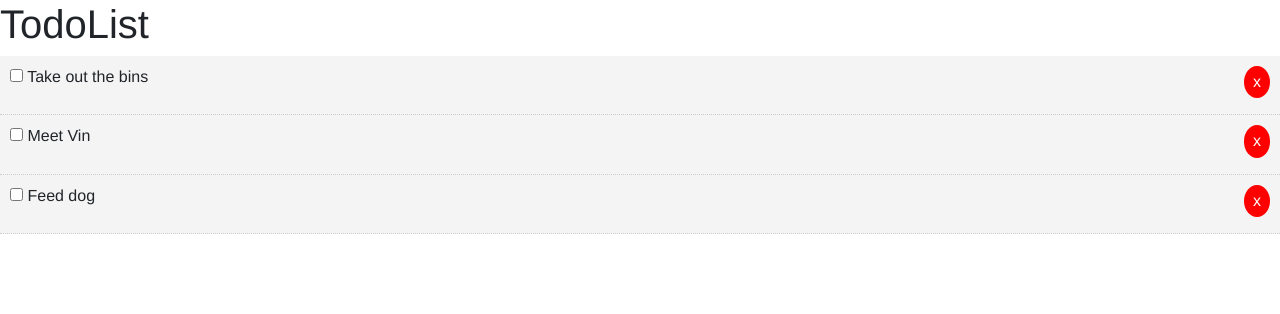
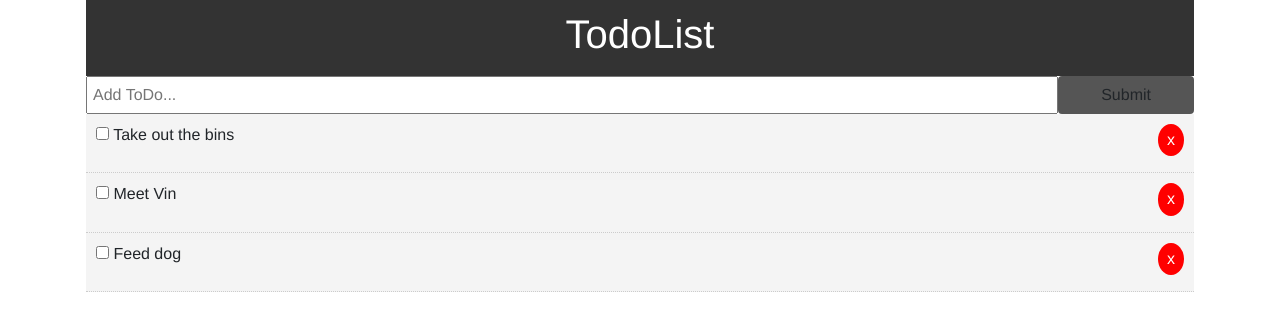
Before and after one commit to timmlaxton/React_Apps, a React (Create React App) app in the folder my-app/: page / in a window 1280 px wide. Shown: the top 314 px of the page. Built offline with nearby package versions, Linux system fonts and the light colour scheme.

Commit message:
added router

```diff
--- a/my-app/package.json
+++ b/my-app/package.json
@@ -5,7 +5,9 @@
   "dependencies": {
     "react": "^16.12.0",
     "react-dom": "^16.12.0",
-    "react-scripts": "1.1.4"
+    "react-router-dom": "^5.1.2",
+    "react-scripts": "1.1.4",
+    "uuid": "^3.3.3"
   },
   "scripts": {
     "start": "react-scripts start",
--- a/my-app/src/App.css
+++ b/my-app/src/App.css
@@ -13,3 +13,20 @@ a {
   color: #333;
   text-decoration: none;
 }
+
+.container {
+  padding: 0 1rem;
+}
+
+.btn {
+  display: inline-block;
+  border: none;
+  background: #555;
+  color: #black;
+  padding: 7px 20px;
+  cursor: pointer;
+}
+
+.btn:hover {
+  background: #666;
+}
--- a/my-app/src/App.js
+++ b/my-app/src/App.js
@@ -1,6 +1,10 @@
 import React, {Component} from 'react';
+import { BrowserRouter as Router, Route} from 'react-router-dom';
 import Header from './components/layout/header'
 import Todos from './components/Todos';
+import AddToDo from './components/AddToDo';
+import About from './components/pages/About';
+import uuid from 'uuid';
 
 import './App.css';
 
@@ -8,17 +12,17 @@ class App extends Component {
   state = {
     todos: [
       {
-        id: 1,
+        id: uuid.v4(),
       title: 'Take out the bins',
       completed: false
      },
      {
-         id: 2,
+         id: uuid.v4(),
        title: 'Meet Vin',
        completed: false
       },
       {
-        id: 3,
+        id: uuid.v4(),
       title: 'Feed dog',
       completed: false
      }
@@ -40,15 +44,33 @@ class App extends Component {
 this.setState({ todos: [...this.state.todos.filter(todo => todo.id !== id)]});
   }
 
+addTodo = (title) => {
+  const newTodo = {
+    id: uuid.v4(),
+    title,
+    completed: false
+  }
+  this.setState({ todos: [...this.state.todos, newTodo] });
+}
 
   render() {
   return (
+    <Router>
     <div className="App">
+    <div className="container">
     <Header />
-  <Todos todos={this.state.todos} markComplete={this.markComplete}
-  delTodo={this.delTodo}/>
+    <Route path="/" render={props => (
+      <React.Fragment>
+      <AddToDo addToDo={this.addTodo} />
+    <Todos todos={this.state.todos} markComplete={this.markComplete}
+    delTodo={this.delTodo}/>
+      </React.Fragment>
+    )} />
+    <Route path="/about" component={About} />
+      </div>
     </div>
-  );
- }
+  </Router>
+    );
+  }
 }
 export default App;
--- /dev/null
+++ b/my-app/src/components/AddToDo.js
@@ -0,0 +1,39 @@
+import React, { Component } from 'react'
+
+export class AddToDo extends Component {
+  state = {
+    title: ''
+  }
+
+  onSubmit = (e) => {
+    e.preventDefault();
+    this.props.addToDo(this.state.title);
+    this.setState({ title: '' });
+  }
+
+  onChange = (e) => this.setState({ [e.target.name]:
+    e.target.value});
+
+
+  render() {
+    return (
+      <form onSubmit={this.onSubmit} style={{ display: 'flex'}}>
+      <input type="text"
+      name="title"
+      style={{ flex: '10', padding: '5px'}}
+      placeholder="Add ToDo..."
+      value={this.state.title}
+      onChange={this.onChange}
+      />
+      <input
+      type="submit"
+      value="Submit"
+      className="btn"
+      style={{flex: '1'}}
+      />
+      </form>
+    )
+  }
+}
+
+export default AddToDo
--- a/my-app/src/components/layout/header.js
+++ b/my-app/src/components/layout/header.js
@@ -2,10 +2,17 @@ import React from 'react';
 
 function Header() {
   return (
-  <header>
+  <header style={headerStyle}>
   <h1>TodoList</h1>
   </header>
   )
 }
 
+const headerStyle = {
+  background: '#333',
+  color: '#fff',
+  textAlign: 'center',
+  padding: '10px'
+}
+
 export default Header;
--- /dev/null
+++ b/my-app/src/components/pages/About.js
@@ -0,0 +1,12 @@
+import React from 'react'
+
+function About() {
+  return (
+    <React.Fragment>
+    <h1>About</h1>
+    <p>This is me learning about react</p>
+    </React.Fragment>
+  )
+}
+
+export default About;
```
